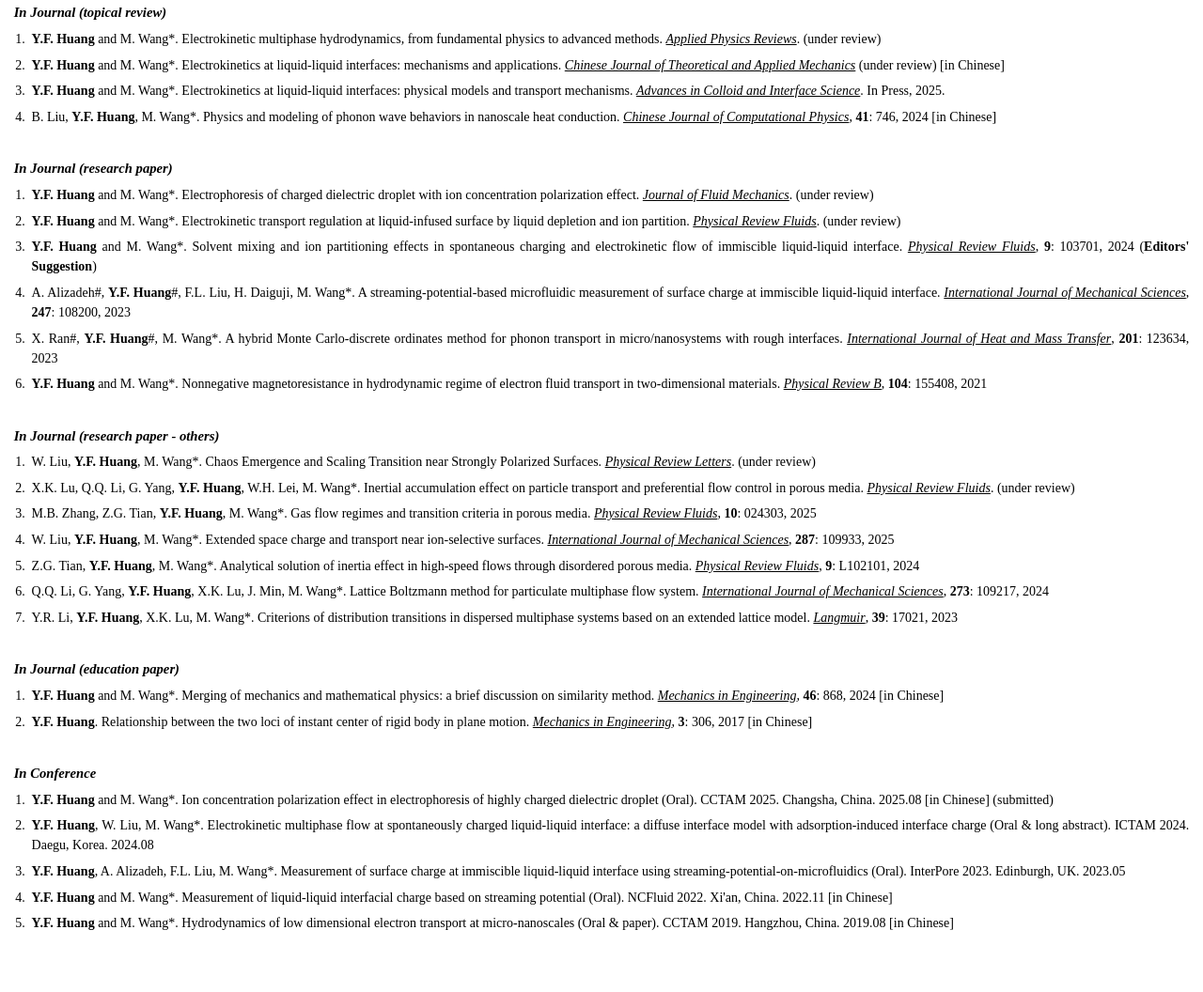
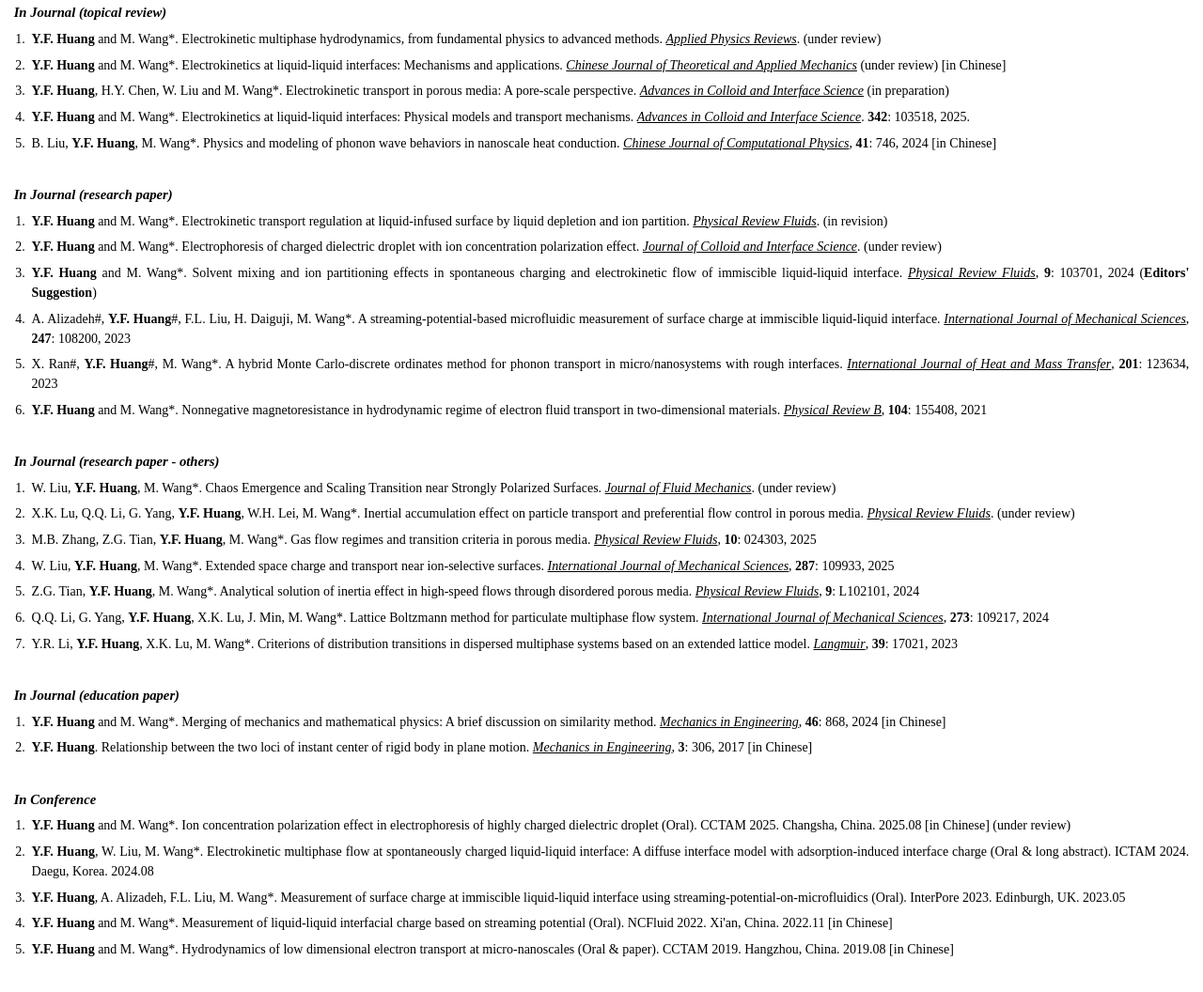
Before and after one commit to huangyf15/huangyf15.github.io, a plain HTML site: page index.html in a window 1280 px wide. Shown: the part 1371-2427 px from the top of the page at 94% size. Before the commit the page ends 2400 px from the top, so only its background shows below. Drawn offline with Linux system fonts and the light colour scheme.

Commit message:
update: Papers-25May

```diff
--- a/index.html
+++ b/index.html
@@ -109,15 +109,16 @@
     <p class="heading2">In Journal (topical review)</p>
       <ol type="1" start="1">
         <li><b>Y.F. Huang</b> and M. Wang*. Electrokinetic multiphase hydrodynamics, from fundamental physics to advanced methods. <i><u>Applied Physics Reviews</u></i>. (under review)</li>
-        <li><b>Y.F. Huang</b> and M. Wang*. Electrokinetics at liquid-liquid interfaces: mechanisms and applications. <i><u>Chinese Journal of Theoretical and Applied Mechanics</u></i> (under review) [in Chinese]</li>
-        <li><b>Y.F. Huang</b> and M. Wang*. Electrokinetics at liquid-liquid interfaces: physical models and transport mechanisms. <i><u>Advances in Colloid and Interface Science</u></i>. In Press, 2025.</li>
+        <li><b>Y.F. Huang</b> and M. Wang*. Electrokinetics at liquid-liquid interfaces: Mechanisms and applications. <i><u>Chinese Journal of Theoretical and Applied Mechanics</u></i> (under review) [in Chinese]</li>
+        <li><b>Y.F. Huang</b>, H.Y. Chen, W. Liu and M. Wang*. Electrokinetic transport in porous media: A pore-scale perspective. <i><u>Advances in Colloid and Interface Science</u></i> (in preparation) </li>
+        <li><b>Y.F. Huang</b> and M. Wang*. Electrokinetics at liquid-liquid interfaces: Physical models and transport mechanisms. <i><u>Advances in Colloid and Interface Science</u></i>. <b>342</b>: 103518, 2025.</li>
         <li>B. Liu, <b>Y.F. Huang</b>, M. Wang*. Physics and modeling of phonon wave behaviors in nanoscale heat conduction. <i><u>Chinese Journal of Computational Physics</u></i>, <b>41</b>: 746, 2024 [in Chinese]</li>
       </ol>
     <p class="break">&#xa0;</p>
       <p class="heading2">In Journal (research paper)</p>
         <ol type="1" start="1">
-          <li><b>Y.F. Huang</b> and M. Wang*. Electrophoresis of charged dielectric droplet with ion concentration polarization effect. <i><u>Journal of Fluid Mechanics</u></i>. (under review)
-          <li><b>Y.F. Huang</b> and M. Wang*.  Electrokinetic transport regulation at liquid-infused surface by liquid depletion and ion partition. <i><u>Physical Review Fluids</u></i>. (under review)
+          <li><b>Y.F. Huang</b> and M. Wang*.  Electrokinetic transport regulation at liquid-infused surface by liquid depletion and ion partition. <i><u>Physical Review Fluids</u></i>. (in revision)
+          <li><b>Y.F. Huang</b> and M. Wang*. Electrophoresis of charged dielectric droplet with ion concentration polarization effect. <i><u>Journal of Colloid and Interface Science</u></i>. (under review)
           <li><b>Y.F. Huang</b> and M. Wang*. Solvent mixing and ion partitioning effects in spontaneous charging and electrokinetic flow of immiscible liquid-liquid interface. <i><u>Physical Review Fluids</u></i>, <b>9</b>: 103701, 2024 (<b>Editors' Suggestion</b>)</li>
           <li>A. Alizadeh#, <b>Y.F. Huang</b>#, F.L. Liu, H. Daiguji, M. Wang*. A streaming-potential-based microfluidic measurement of surface charge at immiscible liquid-liquid interface. <i><u>International Journal of Mechanical Sciences</u></i>, <b>247</b>: 108200, 2023</li>
           <li>X. Ran#, <b>Y.F. Huang</b>#, M. Wang*. A hybrid Monte Carlo-discrete ordinates method for phonon transport in micro/nanosystems with rough interfaces. <i><u>International Journal of Heat and Mass Transfer</u></i>, <b>201</b>: 123634, 2023</li>
@@ -126,7 +127,7 @@
       <p class="break">&#xa0;</p>
       <p class="heading2">In Journal (research paper - others)</p>
         <ol type="1" start="1">
-          <li>W. Liu, <b>Y.F. Huang</b>, M. Wang*. Chaos Emergence and Scaling Transition near Strongly Polarized Surfaces. <i><u>Physical Review Letters</u></i>. (under review)</li>
+          <li>W. Liu, <b>Y.F. Huang</b>, M. Wang*. Chaos Emergence and Scaling Transition near Strongly Polarized Surfaces. <i><u>Journal of Fluid Mechanics</u></i>. (under review)</li>
           <li>X.K. Lu, Q.Q. Li, G. Yang, <b>Y.F. Huang</b>, W.H. Lei, M. Wang*. Inertial accumulation effect on particle transport and preferential flow control in porous media. <i><u>Physical Review Fluids</u></i>. (under review)</li>
           <li>M.B. Zhang, Z.G. Tian, <b>Y.F. Huang</b>, M. Wang*. Gas flow regimes and transition criteria in porous media. <i><u>Physical Review Fluids</u></i>, <b>10</b>: 024303, 2025</li>
           <li>W. Liu, <b>Y.F. Huang</b>, M. Wang*. Extended space charge and transport near ion-selective surfaces. <i><u>International Journal of Mechanical Sciences</u></i>, <b>287</b>: 109933, 2025</li>
@@ -137,14 +138,14 @@
       <p class="break">&#xa0;</p>
       <p class="heading2">In Journal (education paper)</p>
         <ol type="1" start="1">
-          <li><b>Y.F. Huang</b> and M. Wang*. Merging of mechanics and mathematical physics: a brief discussion on similarity method. <i><u>Mechanics in Engineering</u></i>, <b>46</b>: 868, 2024 [in Chinese]</li>
+          <li><b>Y.F. Huang</b> and M. Wang*. Merging of mechanics and mathematical physics: A brief discussion on similarity method. <i><u>Mechanics in Engineering</u></i>, <b>46</b>: 868, 2024 [in Chinese]</li>
           <li><b>Y.F. Huang</b>. Relationship between the two loci of instant center of rigid body in plane motion. <i><u>Mechanics in Engineering</u></i>, <b>3</b>: 306, 2017 [in Chinese]</li>
         </ol>
     <p class="break">&#xa0;</p>
       <p class="heading2">In Conference</p>
         <ol type="1">
-          <li><b>Y.F. Huang</b> and M. Wang*. Ion concentration polarization effect in electrophoresis of highly charged dielectric droplet (Oral). CCTAM 2025. Changsha, China. 2025.08 [in Chinese] (submitted)</li>
-          <li><b>Y.F. Huang</b>, W. Liu, M. Wang*. Electrokinetic multiphase flow at spontaneously charged liquid-liquid interface: a diffuse interface model with adsorption-induced interface charge (Oral & long abstract). ICTAM 2024. Daegu, Korea. 2024.08</li>
+          <li><b>Y.F. Huang</b> and M. Wang*. Ion concentration polarization effect in electrophoresis of highly charged dielectric droplet (Oral). CCTAM 2025. Changsha, China. 2025.08 [in Chinese] (under review)</li>
+          <li><b>Y.F. Huang</b>, W. Liu, M. Wang*. Electrokinetic multiphase flow at spontaneously charged liquid-liquid interface: A diffuse interface model with adsorption-induced interface charge (Oral & long abstract). ICTAM 2024. Daegu, Korea. 2024.08</li>
           <li><b>Y.F. Huang</b>, A. Alizadeh, F.L. Liu, M. Wang*. Measurement of surface charge at immiscible liquid-liquid interface using streaming-potential-on-microfluidics (Oral). InterPore 2023. Edinburgh, UK. 2023.05</li>
           <li><b>Y.F. Huang</b> and M. Wang*. Measurement of liquid-liquid interfacial charge based on streaming potential (Oral). NCFluid 2022. Xi'an, China. 2022.11 [in Chinese]</li>
           <li><b>Y.F. Huang</b> and M. Wang*. Hydrodynamics of low dimensional electron transport at micro-nanoscales (Oral & paper). CCTAM 2019. Hangzhou, China. 2019.08 [in Chinese]</li>
```
